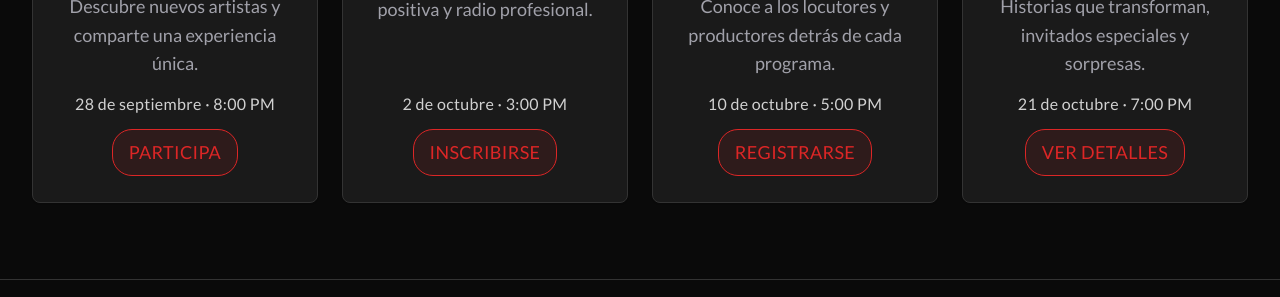
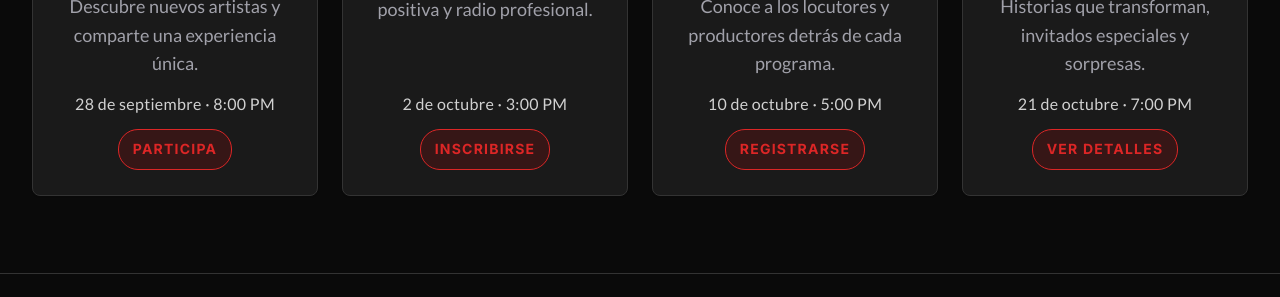
Before and after one commit to galvaradosd/Coderhouse-Web-Dev-Project-2025, a plain HTML site: page index.html in a window 1280 px wide. Shown: the part 3120-3417 px from the top of the page. Drawn offline with nearby package versions, Linux system fonts and the light colour scheme; a web font is replaced by a local one.

Commit message:
Event cards update #2

```diff
--- a/assets/sass/components/_cards.scss
+++ b/assets/sass/components/_cards.scss
@@ -119,27 +119,10 @@
   }
 
   a {
-    background: variables.$red-alpha-10;
-    color: variables.$accent-red;
-    border: 1px solid variables.$accent-red;
-    font-weight: 500;
-    text-transform: uppercase;
-    transition: all 0.25s cubic-bezier(0.4, 0, 0.2, 1);
-    border-radius: variables.$border-radius;
-    box-shadow: 0 0 0 0;
-    padding: 0.5rem 1rem;
+    @include mixins.button-cta;
     width: auto;
     display: inline-block;
-    text-decoration: none;
-    font-size: variables.$font-size-base;
-    letter-spacing: 0.02em;
-
-    &:hover {
-      background: variables.$red-hover;
-      color: variables.$pure-white;
-      transform: scale(1.05);
-      box-shadow: 0 4px 15px variables.$red-alpha-30;
-    }
+    // padding: variables.$gap-sm variables.$gap-lg;
   }
 }
 
```
Also changed, not shown: assets/css/styles.css.
